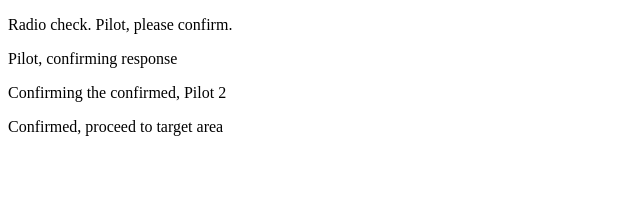
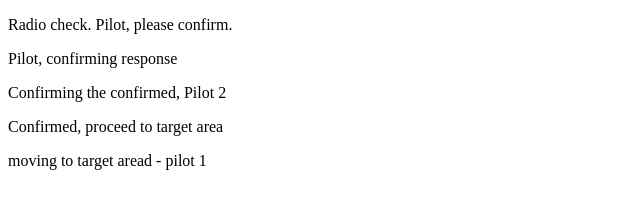
Before and after one commit to treyhickman10/communication-log, a plain HTML site: page index.html in a window 1280 px wide. Shown: the whole page, without its empty margins (0-640 px from the left). Drawn offline with Linux system fonts and the light colour scheme.

Commit message:
New Branch?

```diff
--- a/index.html
+++ b/index.html
@@ -5,5 +5,6 @@
 		<p>Pilot, confirming response</p>
 		<p>Confirming the confirmed, Pilot 2</p>
 		<p>Confirmed, proceed to target area</p>
+		<p>moving to target aread - pilot 1</p>
 	</body>
 </html>
--- /dev/null
+++ b/style.css
@@ -0,0 +1,4 @@
+body {
+    color: white;
+    background-color: black;
+ }
```
